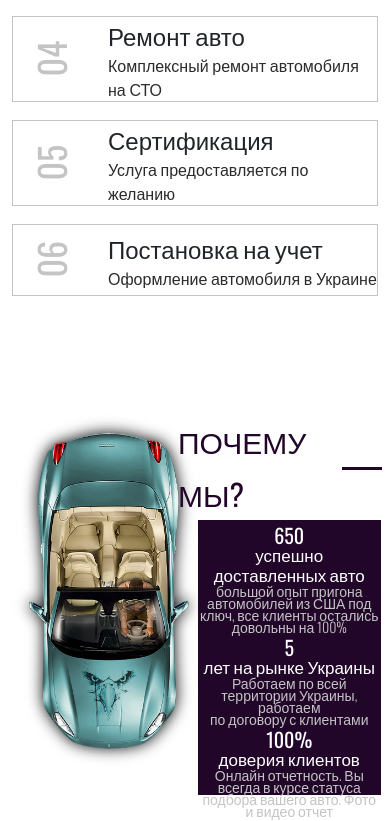
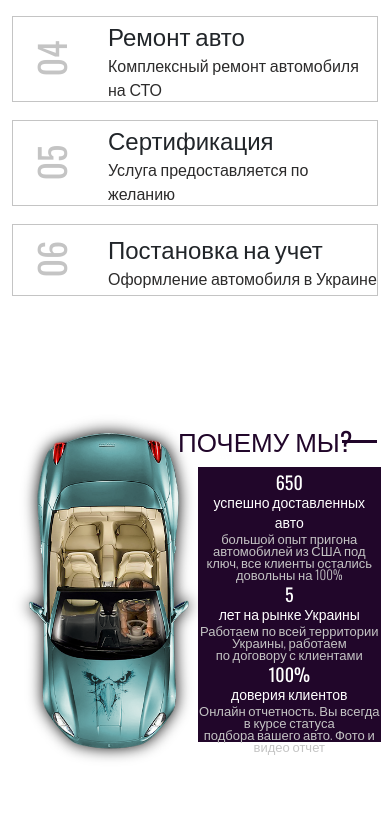
Before and after one commit to Lsgraalq/htmlproject, a plain HTML site: page index.html in a window 390 px wide. Shown: the part 1700-2521 px from the top of the page. After the commit the page ends 2467 px from the top, so only its background shows below. Drawn offline with nearby package versions, Linux system fonts and the light colour scheme.

Commit message:
adapted even more

```diff
--- a/css/style.css
+++ b/css/style.css
@@ -427,11 +427,44 @@ body {
   .header-textx::after  {
     content: " ";
     height: 3px;
-    width: 40px;
+    width: 35px;
     background: #21062a;
     color: #5a0d67;
     position: absolute;
     left: 90%;
     top: 50%;
   }
+  .texts p {
+    margin: 0;
+    padding: 0;
+    font-size: 14px;
+    line-height: 12px;
+    text-align: center;
+  }
+  .texts p {
+    margin: 0;
+    padding: 0;
+    font-size: 13px;
+    line-height: 12px;
+    text-align: center;
+  }
+  .texts h1{
+    font-size: 18px;
+    padding: 0;
+    margin: 0;
+    line-height: 20px;
+    padding-top: 4px;
+    text-align: center;
+
+  }
+  .texts h4{
+    font-size: 14px;
+    margin: 0;
+    padding: 0;
+    line-height: 20px;
+    text-align: center;
+  }
+  .header-textx {
+    font-size: 26px;
+  }
 }
```
